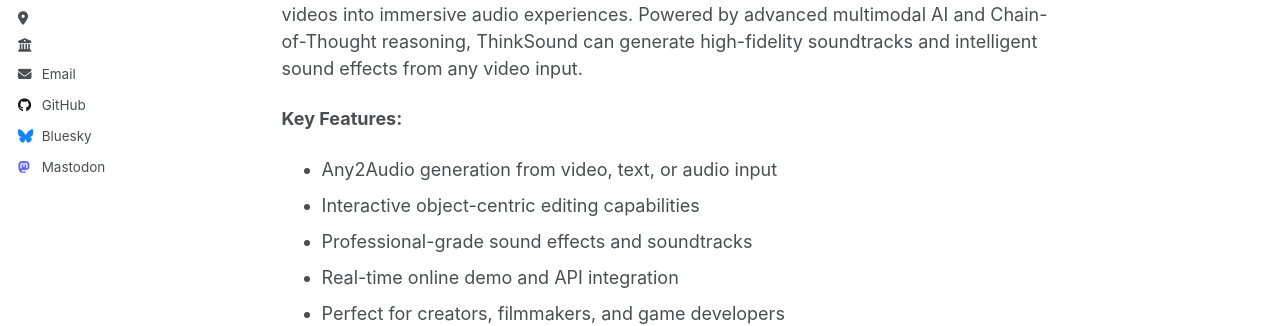
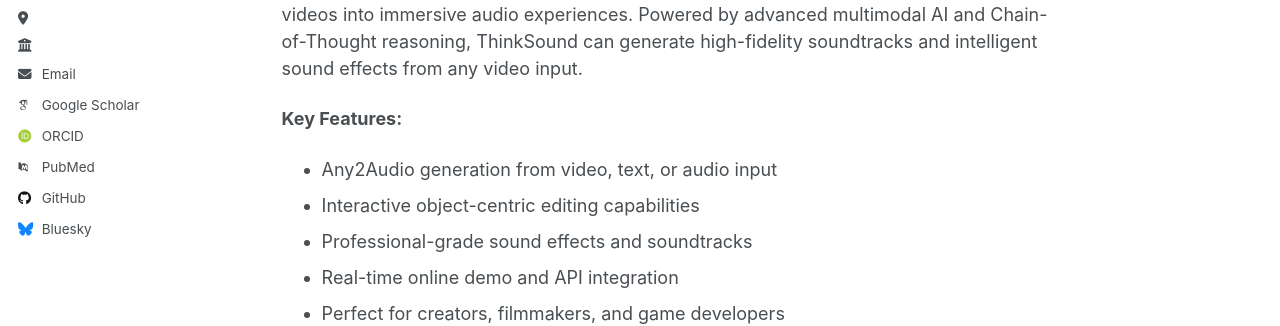
Before and after one commit to MrMengXC/mrmengxc.github.io, a Jekyll site: the page built from _pages/about.md, in a window 1280 px wide. Shown: the part 394-720 px from the top of the page. Built offline with Jekyll 4.4.1, drawn with Linux system fonts in a browser that asks for light colours; some web fonts are replaced; part of the change alters nothing that is shown.

Commit message:
还原config

```diff
--- a/_config.yml
+++ b/_config.yml
@@ -29,17 +29,17 @@ author:
   location         : ""
   employer         : ""
   uri              : # URL
-  email            : "gmtbuild001@gmail.com"
+  email            : "none@example.org"
 
   # Academic websites
   academia         : # URL
   arxiv            : # URL - Update with the correct link to your profile
-  googlescholar    : #
+  googlescholar    : "https://scholar.google.com/citations?user=PS_CX0AAAAAJ"
   inspire-hep      : # URL
   impactstory      : # URL
-  orcid            : # URL
+  orcid            : "http://orcid.org/yourorcidurl"
   semantic         : # URL
-  pubmed           : # URL
+  pubmed           : "https://www.ncbi.nlm.nih.gov/pubmed/?term=john+snow"
   researchgate     : # URL
   scopus           : # URL
 
@@ -47,13 +47,13 @@ author:
   bitbucket        : # Username - Update with your username on the site
   codepen          : # Username
   dribbble         : # Username
-  github           : "MrMengXC"
+  github           : "academicpages"
   kaggle           : # Username
   stackoverflow    : # User number or user number and name (i.e., use "1" or "1/jeff-atwood")
 
   # Social media
   artstation       : # Username
-  bluesky          : "mxcdev.bsky.social" # Replace this with you Bluesky username
+  bluesky          : "bsky.app" # Replace this with you Bluesky username
   facebook         : # Username
   flickr           : # Username
   foursquare       : # Username
@@ -63,7 +63,7 @@ author:
   instagram        : # Username
   lastfm           : # Username
   linkedin         : # Username
-  mastodon         : "https://mastodon.social/@mxc199" # URL
+  mastodon         : # URL
   medium           : # URL
   pinterest        : # Username
   soundcloud       : # Username
```
